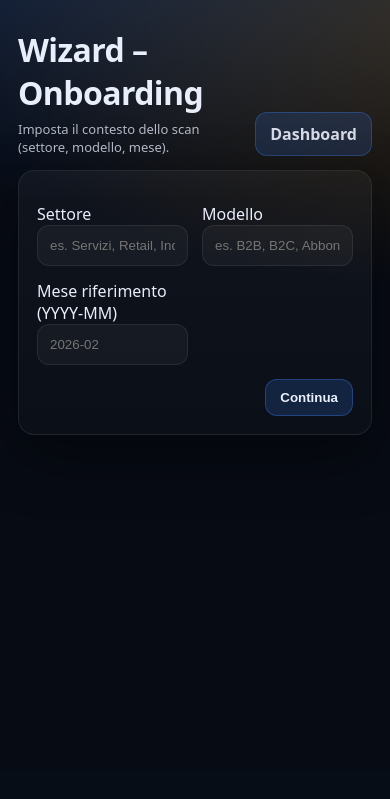
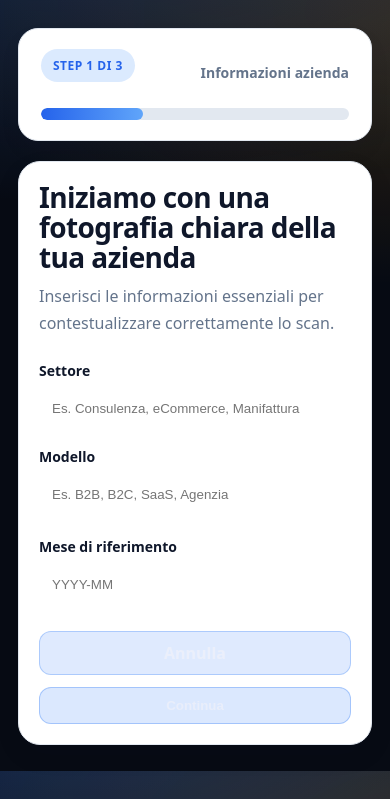
Before and after one commit to adiutorialessandro/saas_full, a Flask app: page /wizard/onboarding in a window 390 px wide. Shown: the part 73-872 px from the top of the page. Before the commit the page ends 508 px from the top, so only its background shows below. Run offline with Flask 3, Linux system fonts and the light colour scheme; the visitor is signed in with stand-in values (Sample User, id 1).

Commit message:
Redesign onboarding wizard with premium UI

```diff
--- a/app/static/style.css
+++ b/app/static/style.css
@@ -1234,3 +1234,242 @@ h3{ margin:0 0 8px; font-size:18px; }
     flex:1;
   }
 }
+
+.wizard-shell{
+  max-width: 980px;
+  margin: 0 auto;
+  display:flex;
+  flex-direction:column;
+  gap:20px;
+}
+
+.wizard-progress-wrap{
+  padding:20px 22px;
+  border:1px solid #e2e8f0;
+  border-radius:20px;
+  background:#fff;
+  box-shadow:0 10px 24px rgba(15, 23, 42, 0.04);
+}
+
+.wizard-progress-top{
+  display:flex;
+  justify-content:space-between;
+  align-items:center;
+  gap:16px;
+  margin-bottom:12px;
+  flex-wrap:wrap;
+}
+
+.wizard-progress-label{
+  font-size:14px;
+  font-weight:700;
+  color:#64748b;
+}
+
+.wizard-progress{
+  width:100%;
+  height:12px;
+  background:#e2e8f0;
+  border-radius:999px;
+  overflow:hidden;
+}
+
+.wizard-progress-bar{
+  height:100%;
+  border-radius:999px;
+  background:linear-gradient(90deg, #2563eb, #60a5fa);
+}
+
+.wizard-card{
+  padding:28px;
+  border:1px solid #e2e8f0;
+  border-radius:22px;
+  background:#fff;
+  box-shadow:0 10px 30px rgba(15, 23, 42, 0.05);
+}
+
+.wizard-head{
+  margin-bottom:24px;
+}
+
+.wizard-head h1{
+  margin:0 0 10px;
+  font-size:36px;
+  line-height:1.08;
+  color:#0f172a;
+}
+
+.wizard-head p{
+  margin:0;
+  max-width:760px;
+  color:#64748b;
+  line-height:1.7;
+  font-size:16px;
+}
+
+.wizard-form{
+  display:flex;
+  flex-direction:column;
+  gap:22px;
+}
+
+.form-grid{
+  display:grid;
+  gap:18px;
+}
+
+.form-grid.two{
+  grid-template-columns:repeat(2, 1fr);
+}
+
+.form-grid.one{
+  grid-template-columns:1fr;
+}
+
+.field{
+  display:flex;
+  flex-direction:column;
+  gap:8px;
+}
+
+.field label{
+  font-size:14px;
+  font-weight:700;
+  color:#0f172a;
+}
+
+.field-error{
+  color:#dc2626;
+  font-size:13px;
+  font-weight:600;
+}
+
+.wizard-tip{
+  padding:14px 16px;
+  border-radius:16px;
+  background:#eff6ff;
+  color:#1d4ed8;
+  border:1px solid #dbeafe;
+  font-size:14px;
+  font-weight:600;
+}
+
+.wizard-actions{
+  display:flex;
+  justify-content:space-between;
+  align-items:center;
+  gap:12px;
+  flex-wrap:wrap;
+  padding-top:4px;
+}
+
+.quiz-stack{
+  display:flex;
+  flex-direction:column;
+  gap:16px;
+}
+
+.quiz-card{
+  padding:18px;
+  border:1px solid #e2e8f0;
+  border-radius:18px;
+  background:#f8fafc;
+}
+
+.quiz-question{
+  display:flex;
+  gap:14px;
+  align-items:flex-start;
+  margin-bottom:16px;
+}
+
+.quiz-number{
+  width:38px;
+  height:38px;
+  border-radius:12px;
+  display:grid;
+  place-items:center;
+  background:#dbeafe;
+  color:#2563eb;
+  font-weight:800;
+  flex:0 0 38px;
+}
+
+.quiz-title{
+  font-size:17px;
+  font-weight:800;
+  color:#0f172a;
+  margin-bottom:4px;
+}
+
+.quiz-sub{
+  color:#64748b;
+  font-size:14px;
+  line-height:1.5;
+}
+
+.quiz-options{
+  display:flex;
+  gap:10px;
+  flex-wrap:wrap;
+}
+
+.quiz-option{
+  position:relative;
+  display:inline-flex;
+  align-items:center;
+  justify-content:center;
+  min-width:52px;
+  padding:10px 14px;
+  border:1px solid #cbd5e1;
+  border-radius:14px;
+  background:#fff;
+  color:#0f172a;
+  font-weight:700;
+  cursor:pointer;
+  transition:.2s ease;
+}
+
+.quiz-option input{
+  position:absolute;
+  opacity:0;
+  pointer-events:none;
+}
+
+.quiz-option:hover{
+  border-color:#93c5fd;
+  background:#eff6ff;
+}
+
+.quiz-option input:checked + span{
+  color:#1d4ed8;
+}
+
+.quiz-option:has(input:checked){
+  border-color:#2563eb;
+  background:#dbeafe;
+  box-shadow:0 0 0 3px rgba(37,99,235,.10);
+}
+
+@media (max-width: 760px){
+  .wizard-card{
+    padding:20px;
+  }
+
+  .wizard-head h1{
+    font-size:28px;
+  }
+
+  .form-grid.two{
+    grid-template-columns:1fr;
+  }
+
+  .wizard-actions{
+    flex-direction:column;
+    align-items:stretch;
+  }
+
+  .wizard-actions .btn{
+    width:100%;
+  }
+}
--- a/app/templates/wizard_onboarding.html
+++ b/app/templates/wizard_onboarding.html
@@ -1,42 +1,62 @@
 {% extends "base.html" %}
 {% block content %}
-<div class="row" style="display:flex; justify-content:space-between; align-items:flex-end; gap:12px;">
-  <div>
-    <h1 style="margin:0;">Wizard – Onboarding</h1>
-    <p class="muted" style="margin:6px 0 0;">Imposta il contesto dello scan (settore, modello, mese).</p>
+
+<div class="wizard-shell">
+  <div class="wizard-progress-wrap">
+    <div class="wizard-progress-top">
+      <div class="eyebrow-ui">Step 1 di 3</div>
+      <div class="wizard-progress-label">Informazioni azienda</div>
     </div>
-  <div style="display:flex; gap:10px;">
-    <a class="btn" href="{{ url_for('scans.dashboard') }}">Dashboard</a>
+    <div class="wizard-progress">
+      <div class="wizard-progress-bar" style="width: 33%"></div>
     </div>
   </div>
 
-<div class="card" style="margin-top:14px;">
-  <form method="post">
+  <div class="wizard-card">
+    <div class="wizard-head">
+      <h1>Iniziamo con una fotografia chiara della tua azienda</h1>
+      <p>
+        Inserisci le informazioni essenziali per contestualizzare correttamente lo scan.
+      </p>
+    </div>
+
+    <form method="post" class="wizard-form">
       {{ form.hidden_tag() }}
 
-    <div class="grid" style="grid-template-columns: repeat(2, minmax(0, 1fr));">
-      <div>
+      <div class="form-grid two">
+        <div class="field">
           <label>Settore</label>
-        {{ form.settore(class_='input', placeholder='es. Servizi, Retail, Industria') }}
-        {% if form.settore.errors %}<div class="err">{{ form.settore.errors[0] }}</div>{% endif %}
+          {{ form.settore(class_="input", placeholder="Es. Consulenza, eCommerce, Manifattura") }}
+          {% for e in form.settore.errors %}
+            <div class="field-error">{{ e }}</div>
+          {% endfor %}
         </div>
 
-      <div>
+        <div class="field">
           <label>Modello</label>
-        {{ form.modello(class_='input', placeholder='es. B2B, B2C, Abbonamento') }}
-        {% if form.modello.errors %}<div class="err">{{ form.modello.errors[0] }}</div>{% endif %}
-      </div>
-
-      <div>
-        <label>Mese riferimento (YYYY-MM)</label>
-        {{ form.mese_riferimento(class_='input', placeholder='2026-02') }}
-        {% if form.mese_riferimento.errors %}<div class="err">{{ form.mese_riferimento.errors[0] }}</div>{% endif %}
+          {{ form.modello(class_="input", placeholder="Es. B2B, B2C, SaaS, Agenzia") }}
+          {% for e in form.modello.errors %}
+            <div class="field-error">{{ e }}</div>
+          {% endfor %}
         </div>
       </div>
 
-    <div style="display:flex; justify-content:flex-end; margin-top:14px;">
-      <button class="btn" type="submit">Continua</button>
+      <div class="form-grid one">
+        <div class="field">
+          <label>Mese di riferimento</label>
+          {{ form.mese_riferimento(class_="input", placeholder="YYYY-MM") }}
+          {% for e in form.mese_riferimento.errors %}
+            <div class="field-error">{{ e }}</div>
+          {% endfor %}
+        </div>
+      </div>
+
+      <div class="wizard-actions">
+        <a class="btn btn-secondary" href="{{ url_for('scans.dashboard') }}">Annulla</a>
+        <button class="btn" type="submit">{{ form.submit.label.text }}</button>
       </div>
     </form>
   </div>
+</div>
+
 {% endblock %}
```
Also changed, not shown: app/templates/quiz.html (+39 -46 lines), app/templates/wizard_data.html (+64 -40 lines). Lines whose indentation alone changed are shown as unchanged.
